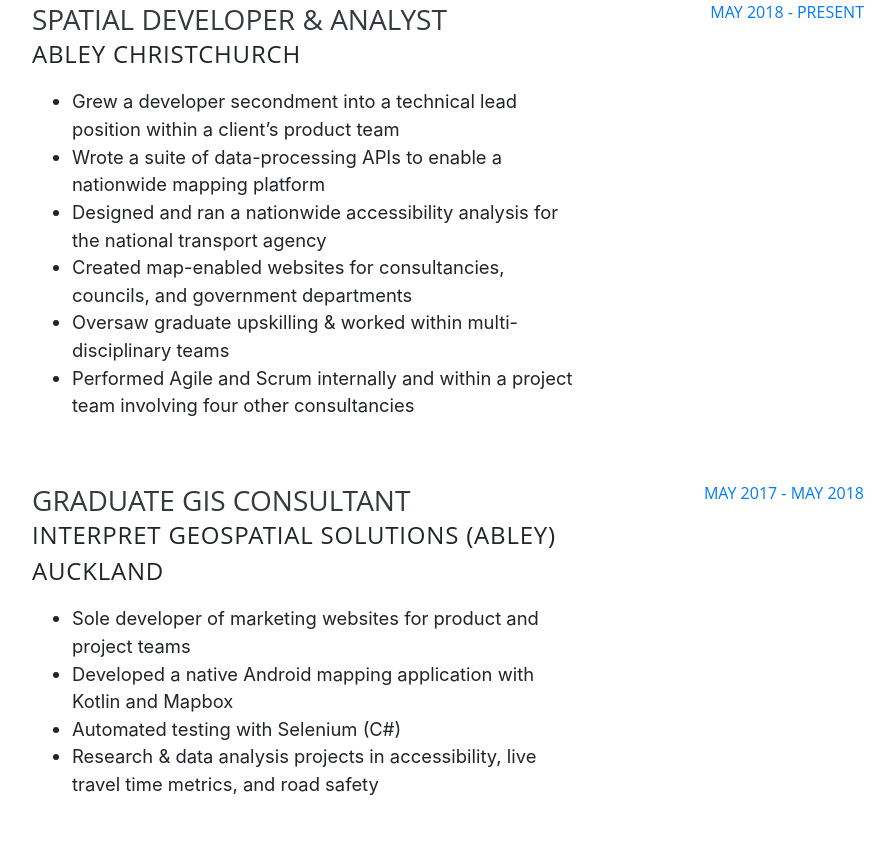
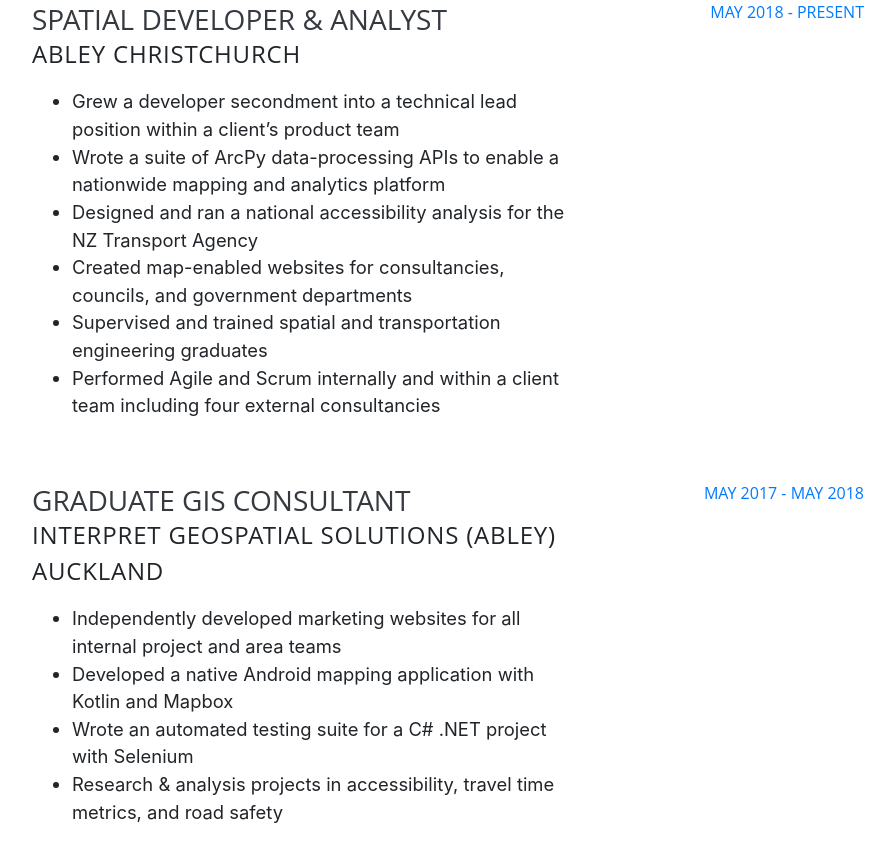
Before and after one commit to ndrag/bootstrap-cv-site, a website with bundled scripts: page index.html in a window 1280 px wide. Shown: the part 1738-2600 px from the top of the page, without its empty margins (368-1262 px from the left). Built offline with nearby package versions, Linux system fonts and the light colour scheme.

Commit message:
Added detail to the experience section.

```diff
--- a/index.html
+++ b/index.html
@@ -234,11 +234,11 @@
             <div class="subheading mb-3">Abley Christchurch</div>
             <ul class="text-content">
               <li>Grew a developer secondment into a technical lead position within a client’s product team</li>
-              <li>Wrote a suite of data-processing APIs to enable a nationwide mapping platform</li>
-              <li>Designed and ran a nationwide accessibility analysis for the national transport agency</li>
+              <li>Wrote a suite of ArcPy data-processing APIs to enable a nationwide mapping and analytics platform</li>
+              <li>Designed and ran a national accessibility analysis for the NZ Transport Agency</li>
               <li>Created map-enabled websites for consultancies, councils, and government departments</li>
-              <li>Oversaw graduate upskilling & worked within multi-disciplinary teams</li>
-              <li>Performed Agile and Scrum internally and within a project team involving four other consultancies</li>
+              <li>Supervised and trained spatial and transportation engineering graduates</li>
+              <li>Performed Agile and Scrum internally and within a client team including four external consultancies</li>
             </ul>
           </div>
           <div class="resume-date text-md-right">
@@ -251,10 +251,10 @@
             <h3 class="mb-0">Graduate GIS Consultant</h3>
             <div class="subheading mb-3">Interpret Geospatial Solutions (Abley) Auckland</div>
             <ul class="text-content">
-              <li>Sole developer of marketing websites for product and project teams</li>
+              <li>Independently developed marketing websites for all internal project and area teams</li>
               <li>Developed a native Android mapping application with Kotlin and Mapbox</li>
-              <li>Automated testing with Selenium (C#)</li>
-              <li>Research & data analysis projects in accessibility, live travel time metrics, and road safety </li>
+              <li>Wrote an automated testing suite for a C# .NET project with Selenium</li>
+              <li>Research & analysis projects in accessibility, travel time metrics, and road safety </li>
             </ul>
           </div>
           <div class="resume-date text-md-right">
```
